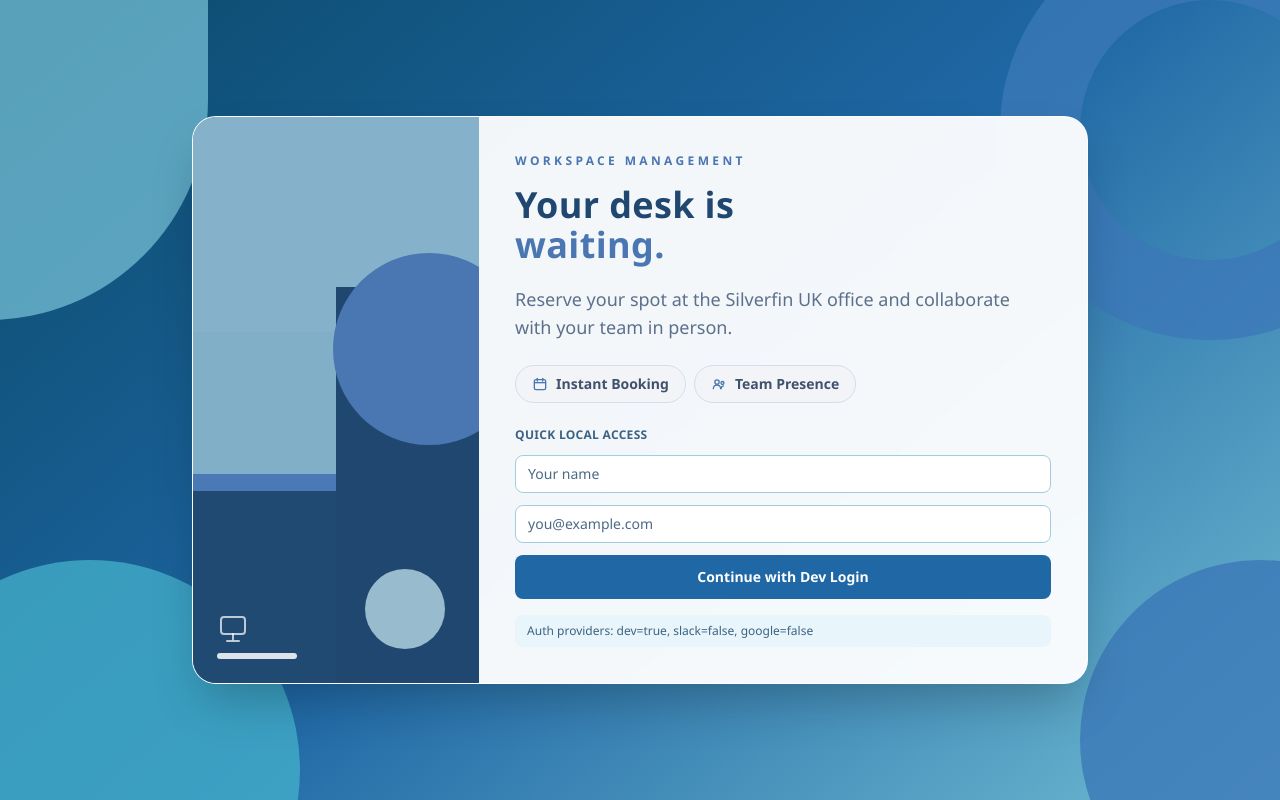
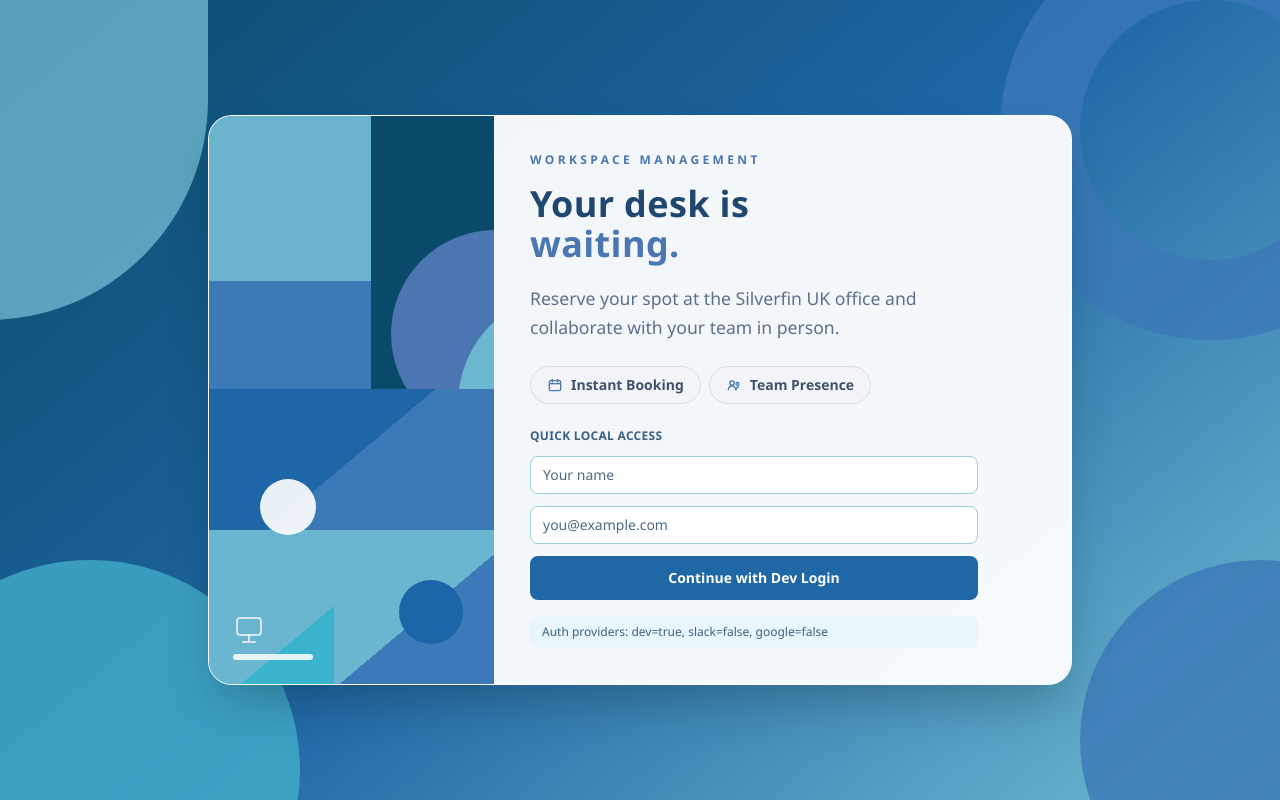
Before and after one commit to jackvoller/desk_booking, a React (Vite) app in the folder client/: page / in a window 1280 px wide. Built offline with nearby package versions, Linux system fonts and the light colour scheme; no server answers.

Commit message:
Refine auth page branding and apply geometric app background

```diff
--- a/client/src/App.jsx
+++ b/client/src/App.jsx
@@ -17,22 +17,22 @@ const DEFAULT_AUTH_PROVIDERS = {
 
 function SlackLogo() {
   return (
-    <svg viewBox="0 0 24 24" className="h-5 w-5" aria-hidden="true">
+    <svg viewBox="0 0 122.8 122.8" className="h-5 w-5" aria-hidden="true">
+      <path
+        fill="#E01E5A"
+        d="M30.7 77.6c0 8.5-6.9 15.4-15.4 15.4S0 86.1 0 77.6s6.9-15.4 15.4-15.4h15.3v15.4Zm7.7 0c0-8.5 6.9-15.4 15.4-15.4s15.4 6.9 15.4 15.4v38.4c0 8.5-6.9 15.4-15.4 15.4s-15.4-6.9-15.4-15.4V77.6Z"
+      />
       <path
         fill="#36C5F0"
-        d="M9.72 3a2.28 2.28 0 1 1-4.56 0 2.28 2.28 0 0 1 4.56 0Zm0 1.38v5.7a2.28 2.28 0 1 1-4.56 0v-5.7h4.56Z"
+        d="M46.1 30.7c-8.5 0-15.4-6.9-15.4-15.4S37.6 0 46.1 0s15.4 6.9 15.4 15.4v15.3H46.1Zm0 7.7c8.5 0 15.4 6.9 15.4 15.4s-6.9 15.4-15.4 15.4H7.7C3.5 69.2 0 65.7 0 61.5s3.5-7.7 7.7-7.7h38.4Z"
       />
       <path
         fill="#2EB67D"
-        d="M21 9.72a2.28 2.28 0 1 1 0-4.56 2.28 2.28 0 0 1 0 4.56Zm-1.38 0h-5.7a2.28 2.28 0 1 1 0-4.56h5.7v4.56Z"
+        d="M92.2 46.1c0-8.5 6.9-15.4 15.4-15.4s15.4 6.9 15.4 15.4-6.9 15.4-15.4 15.4H92.2V46.1Zm-7.7 0c0 8.5-6.9 15.4-15.4 15.4s-15.4-6.9-15.4-15.4V7.7C53.8 3.5 57.2 0 61.5 0s7.7 3.5 7.7 7.7v38.4h15.3Z"
       />
       <path
         fill="#ECB22E"
-        d="M14.28 21a2.28 2.28 0 1 1 4.56 0 2.28 2.28 0 0 1-4.56 0Zm0-1.38v-5.7a2.28 2.28 0 1 1 4.56 0v5.7h-4.56Z"
-      />
-      <path
-        fill="#E01E5A"
-        d="M3 14.28a2.28 2.28 0 1 1 0 4.56 2.28 2.28 0 0 1 0-4.56Zm1.38 0h5.7a2.28 2.28 0 1 1 0 4.56h-5.7v-4.56Z"
+        d="M76.8 92.2c8.5 0 15.4 6.9 15.4 15.4S85.3 123 76.8 123s-15.4-6.9-15.4-15.4V92.2h15.4Zm0-7.7c-8.5 0-15.4-6.9-15.4-15.4s6.9-15.4 15.4-15.4h38.4c4.3 0 7.7 3.5 7.7 7.7s-3.5 7.7-7.7 7.7H76.8v15.4Z"
       />
     </svg>
   );
@@ -336,16 +336,22 @@ function App() {
           <div className="absolute bottom-[-120px] right-[-160px] h-[360px] w-[360px] rounded-full bg-[#3B79B8]/80" />
         </div>
 
-        <section className="relative z-10 w-full max-w-4xl overflow-hidden rounded-3xl border border-white/70 bg-white/95 shadow-2xl backdrop-blur-sm">
-          <div className="grid md:grid-cols-[32%_68%]">
+        <section className="relative z-10 w-full max-w-[54rem] overflow-hidden rounded-3xl border border-white/70 bg-white/95 shadow-2xl backdrop-blur-sm">
+          <div className="grid md:grid-cols-[285px_1fr]">
             <aside className="relative min-h-[190px] overflow-hidden bg-[#80AFC7] md:min-h-full">
               <div className="absolute inset-0">
-                <div className="absolute inset-x-0 top-0 h-[38%] bg-[#85B2CA]" />
-                <div className="absolute bottom-0 left-0 h-[37%] w-full bg-[#4a79b5]" />
-                <div className="absolute bottom-0 right-0 h-[70%] w-[50%] bg-[#1f4770]" />
-                <div className="absolute right-[-16%] top-[24%] h-48 w-48 rounded-full bg-[#4a76b1]" />
-                <div className="absolute bottom-[6%] right-[12%] h-20 w-20 rounded-full bg-[#98bccd]" />
-                <div className="absolute bottom-0 left-0 h-[34%] w-[50%] bg-[#214a73]" />
+                <div className="absolute inset-x-0 top-0 h-[29%] bg-[#6BB4CD]" />
+                <div className="absolute inset-x-0 top-[29%] h-[19%] bg-[#3C79B7]" />
+                <div className="absolute inset-x-0 top-[48%] h-[25%] bg-[#1F66A7]" />
+                <div className="absolute inset-x-0 bottom-0 h-[27%] bg-[#6AB5CF]" />
+                <div className="absolute right-0 top-0 h-[64%] w-[43%] bg-[#0A4A6A]" />
+                <div className="absolute right-[-37%] top-[20%] h-52 w-52 rounded-full bg-[#4B76B1]" />
+                <div className="absolute right-[-66%] top-[31%] h-56 w-56 rounded-full border-[48px] border-[#6CB7D0]" />
+                <div className="absolute left-0 top-[48%] h-[25%] w-full bg-[linear-gradient(140deg,#1F66A7_0%,#1F66A7_50%,#3C79B7_50%,#3C79B7_100%)]" />
+                <div className="absolute bottom-0 left-0 h-[27%] w-full bg-[linear-gradient(140deg,#6AB5CF_0%,#6AB5CF_46%,#3CB3CE_46%,#3CB3CE_68%,#6AB5CF_68%,#6AB5CF_100%)]" />
+                <div className="absolute bottom-0 right-0 h-[27%] w-[56%] bg-[linear-gradient(140deg,#6AB5CF_0%,#6AB5CF_55%,#3B79B8_55%,#3B79B8_100%)]" />
+                <div className="absolute left-[18%] top-[64%] h-14 w-14 rounded-full bg-white/90" />
+                <div className="absolute bottom-[7%] right-[11%] h-16 w-16 rounded-full bg-[#1B66A8]" />
               </div>
               <div className="absolute bottom-6 left-6 text-white/70">
                 <svg viewBox="0 0 64 64" className="h-8 w-8" aria-hidden="true">
@@ -358,13 +364,15 @@ function App() {
             </aside>
 
             <div className="p-6 sm:p-8 md:p-9">
+              <div className="max-w-[28rem]">
                 <p className="text-xs font-semibold uppercase tracking-[0.28em] text-[#4A76B1]">Workspace Management</p>
                 <h1 className="mt-4 text-3xl font-semibold leading-[1.1] text-[#1F4770] sm:text-4xl">
                   Your desk is
                   <span className="block text-[#4A76B1]">waiting.</span>
                 </h1>
-              <p className="mt-5 max-w-xl text-base leading-relaxed text-[#5D708B] sm:text-lg">
-                Reserve your spot at the Silverfin UK office and collaborate with your team in person.
+                <p className="mt-5 max-w-[42ch] text-base leading-relaxed text-[#5D708B] sm:text-[1.1rem]">
+                  Reserve your spot at the Silverfin UK office and
+                  <br className="hidden md:block" /> collaborate with your team in person.
                 </p>
 
                 <div className="mt-6 flex flex-wrap gap-2">
@@ -393,7 +401,7 @@ function App() {
                 {authProviders.slack ? (
                   <button
                     type="button"
-                  className="mt-7 inline-flex w-full max-w-sm items-center justify-center gap-3 rounded-xl bg-[#1F4770] px-4 py-3 text-white transition hover:bg-[#17385a]"
+                    className="mt-7 inline-flex w-full items-center justify-center gap-3 rounded-xl bg-[#1F4770] px-4 py-3 text-white transition hover:bg-[#17385a]"
                     onClick={api.loginWithSlack}
                   >
                     <span className="inline-flex h-7 w-7 items-center justify-center rounded-md bg-white">
@@ -443,13 +451,31 @@ function App() {
                 ) : null}
               </div>
             </div>
+          </div>
         </section>
       </main>
     );
   }
 
   return (
-    <main className="mx-auto w-full max-w-7xl px-4 py-6 md:px-6 lg:px-8">
+    <main className="relative min-h-screen overflow-hidden bg-[#3B79B8]">
+      <div className="pointer-events-none absolute inset-0">
+        <div className="absolute inset-0 bg-[#3B79B8]" />
+        <div className="absolute left-0 top-0 h-[32%] w-[44%] bg-[#6BB4CD]" />
+        <div className="absolute left-0 top-[32%] h-[18%] w-[44%] bg-[#3C79B7]" />
+        <div className="absolute left-0 top-[50%] h-[24%] w-[44%] bg-[#1F66A7]" />
+        <div className="absolute left-0 bottom-0 h-[26%] w-full bg-[#6AB5CF]" />
+        <div className="absolute right-0 top-0 h-[52%] w-[52%] bg-[#0A4A6A]/70" />
+        <div className="absolute right-[-10%] top-[10%] h-[48vh] w-[48vh] rounded-full bg-[#4B76B1]/90" />
+        <div className="absolute right-[-25%] top-[18%] h-[56vh] w-[56vh] rounded-full border-[8vh] border-[#6CB7D0]/90" />
+        <div className="absolute left-0 top-[50%] h-[24%] w-full bg-[linear-gradient(140deg,#1F66A7_0%,#1F66A7_46%,#3C79B7_46%,#3C79B7_100%)]" />
+        <div className="absolute left-0 bottom-0 h-[26%] w-full bg-[linear-gradient(140deg,#6AB5CF_0%,#6AB5CF_50%,#3CB3CE_50%,#3CB3CE_74%,#6AB5CF_74%,#6AB5CF_100%)]" />
+        <div className="absolute right-0 bottom-0 h-[26%] w-[54%] bg-[linear-gradient(140deg,#6AB5CF_0%,#6AB5CF_56%,#3B79B8_56%,#3B79B8_100%)]" />
+        <div className="absolute left-[8%] top-[61%] h-20 w-20 rounded-full bg-white/90" />
+        <div className="absolute bottom-[10%] right-[12%] h-24 w-24 rounded-full bg-[#1B66A8]/95" />
+      </div>
+
+      <div className="relative z-10 mx-auto w-full max-w-7xl px-4 py-6 md:px-6 lg:px-8">
       <header className="rounded-2xl border border-slate-200 bg-white p-4 shadow-lg md:p-6">
         <div className="flex flex-col gap-4 md:flex-row md:items-center md:justify-between">
           <div>
@@ -581,6 +607,7 @@ function App() {
         onConfirm={handleConfirmDeskAction}
         isSubmitting={isSubmitting}
       />
+      </div>
     </main>
   );
 }
```
Lines whose indentation alone changed are shown as unchanged.
